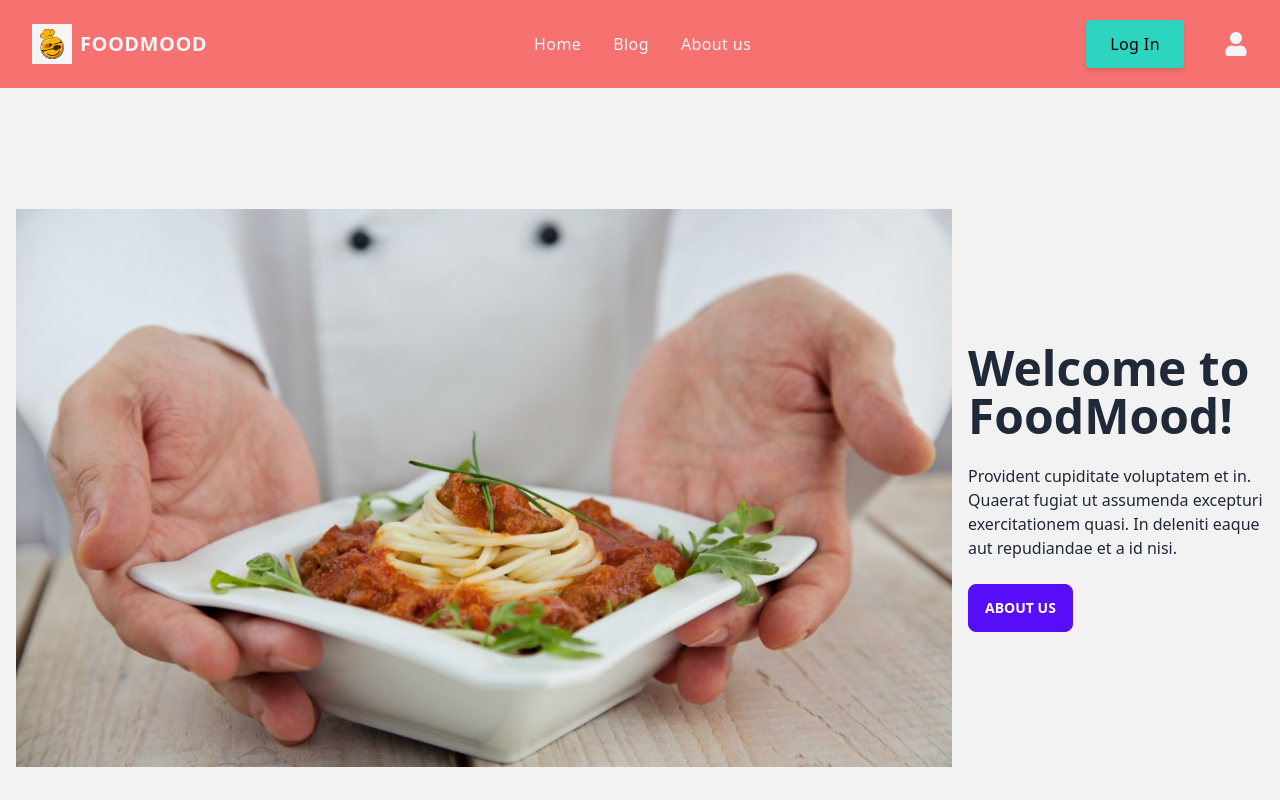
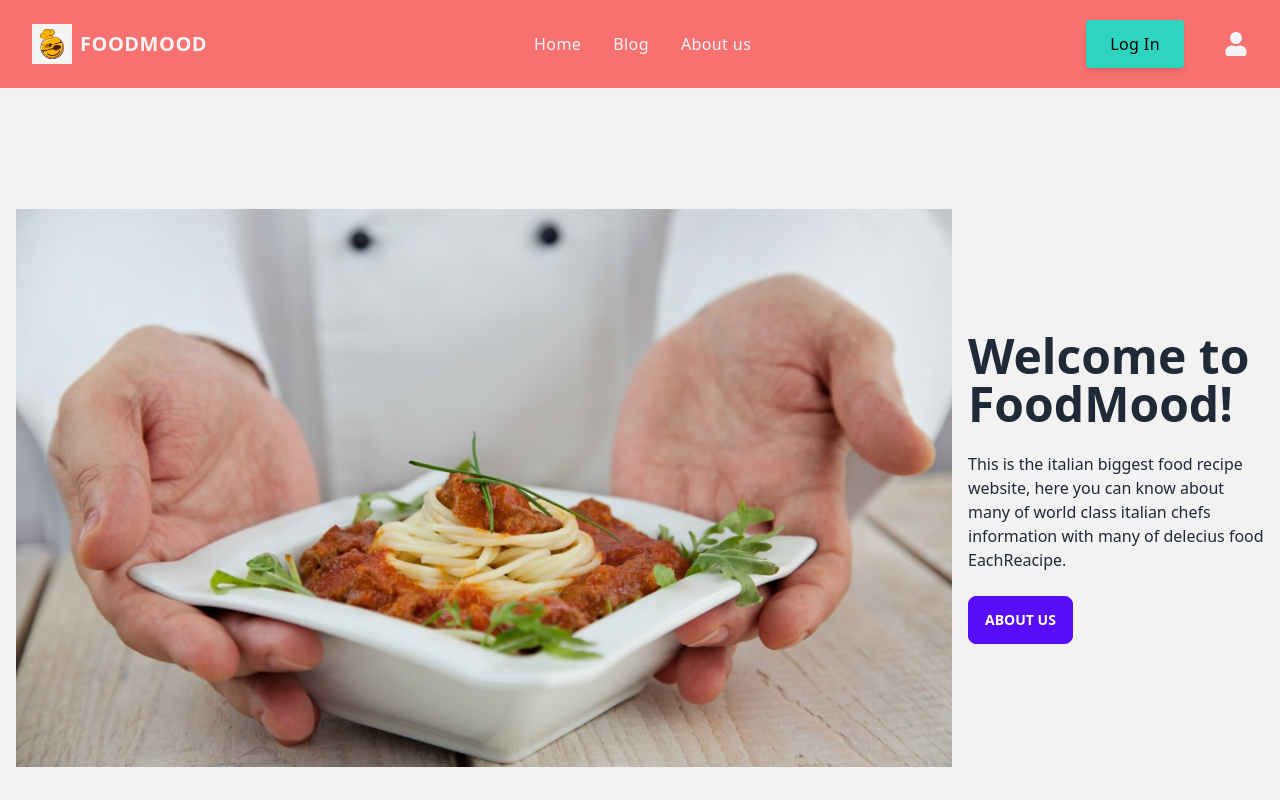
Before and after one commit to Rayvi-Ahmed/Foodmode-client, a React (Vite) app: page / in a window 1280 px wide. Shown: the top 800 px of the page. Built offline with nearby package versions, Linux system fonts and the light colour scheme; no server answers.

Commit message:
added banner about blog

```diff
--- a/src/Pages/Banner/Banner.jsx
+++ b/src/Pages/Banner/Banner.jsx
@@ -9,8 +9,8 @@ const Banner = () => {
     <img className='w-3/4' src={bannerImg} alt=''/>
     <div>
       <h1 className="text-5xl font-bold">Welcome to FoodMood!</h1>
-      <p className="py-6">Provident cupiditate voluptatem et in. Quaerat fugiat ut assumenda excepturi exercitationem quasi. In deleniti eaque aut repudiandae et a id nisi.</p>
-      <Link to='/blog' className="btn btn-primary">About Us</Link>
+      <p className="py-6">This is the italian biggest food recipe website, here you can know about many of world class italian chefs information with many of delecius food EachReacipe.</p>
+      <Link to='/about' className="btn btn-primary">About Us</Link>
     </div>
   </div>
 </div>
```
